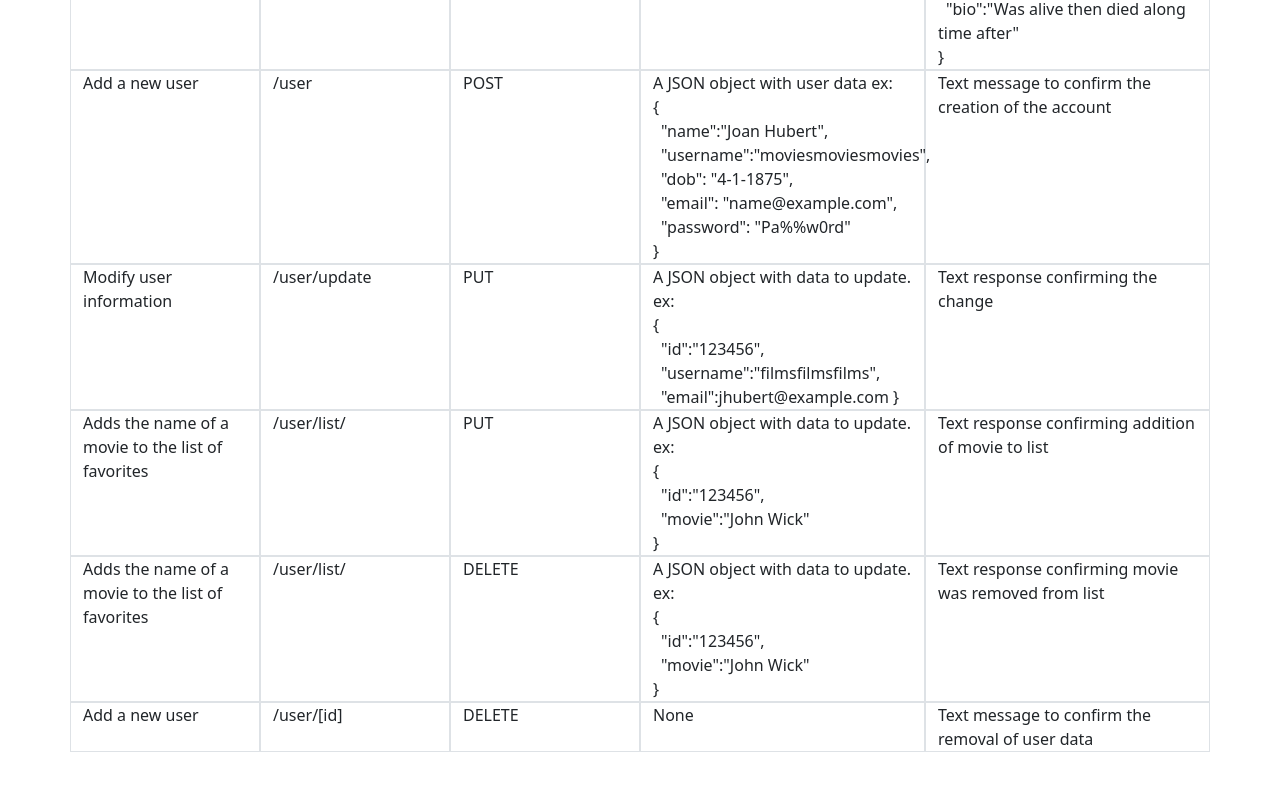
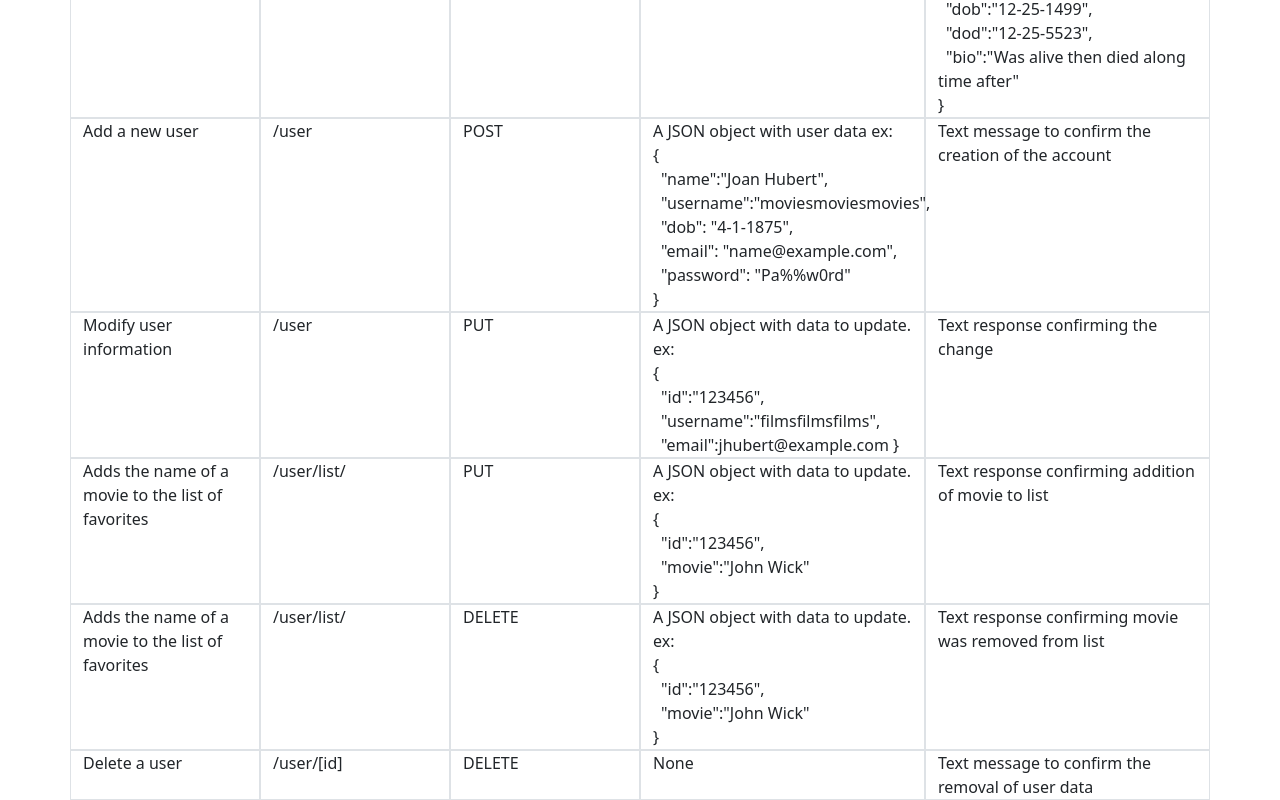
Before and after one commit to Segwegler/movie_api, a website: page public/documentation.html in a window 1280 px wide. Shown: the part 572-1372 px from the top of the page. Before the commit the page ends 1324 px from the top, so only its background shows below. Drawn offline with nearby package versions, Linux system fonts and the light colour scheme.

Commit message:
Fixed some errors in documentation

```diff
--- a/public/documentation.html
+++ b/public/documentation.html
@@ -3,13 +3,13 @@
 <html lang="en" dir="ltr">
   <head>
     <meta charset="utf-8">
-    <title>Movie API</title>
+    <title>MyMDB API</title>
     <link href="https://cdn.jsdelivr.net/npm/bootstrap@5.0.2/dist/css/bootstrap.min.css" rel="stylesheet" integrity="sha384-EVSTQN3/azprG1Anm3QDgpJLIm9Nao0Yz1ztcQTwFspd3yD65VohhpuuCOmLASjC" crossorigin="anonymous">
 
   </head>
   <body>
     <div class="mx-auto" style="width: 200px;">
-      <h1>Movie API</h1>
+      <h1>MyMDB API</h1>
     </div>
     <div class="container ">
       <div class="row">
@@ -80,7 +80,7 @@
       </div>
       <div class="row">
         <div class="col border">Modify user information</div>
-        <div class="col border">/user/update</div>
+        <div class="col border">/user</div>
         <div class="col border">PUT</div>
         <div class="col-3 border">A JSON object with data to update. ex:<br>
                                 {<br>
@@ -116,7 +116,7 @@
         <div class="col-3 border">Text response confirming movie was removed from list</div>
       </div>
       <div class="row">
-        <div class="col border">Add a new user</div>
+        <div class="col border">Delete a user</div>
         <div class="col border">/user/[id]</div>
         <div class="col border">DELETE</div>
         <div class="col-3 border">None</div>
```
Also changed, not shown: 1 other file.
